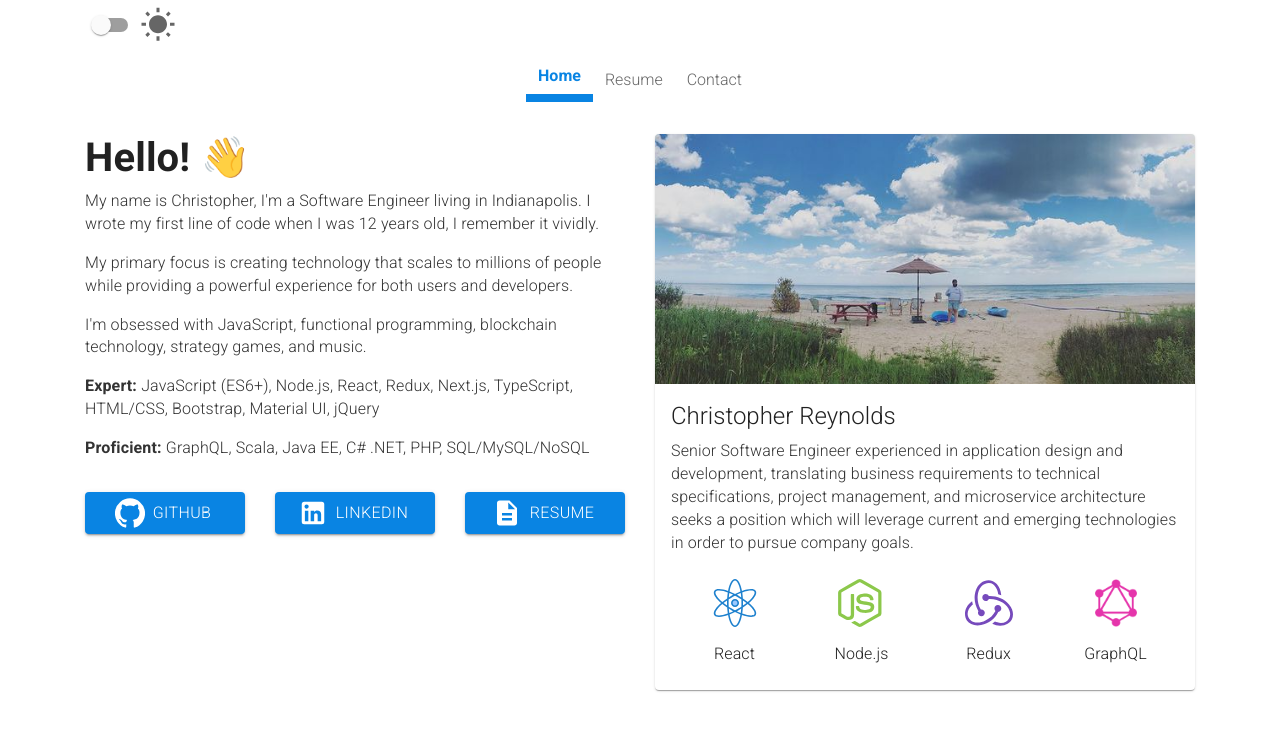
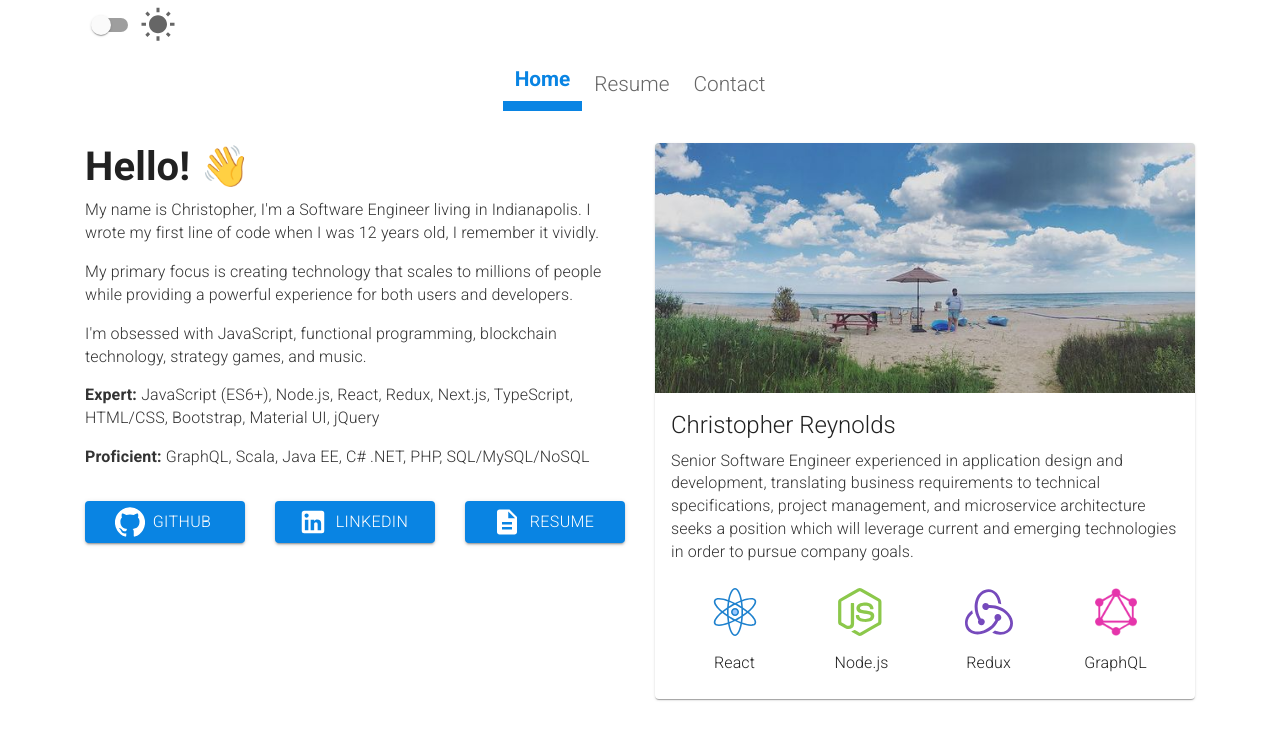
Before and after one commit to christopherrobin/portfolio, a React (Create React App) app: page /hello in a window 1280 px wide. Shown: the top 740 px of the page. Built offline with nearby package versions, Linux system fonts and the light colour scheme.

Commit message:
Navigation menu font needs to be a touch larger to stand out

```diff
--- a/src/components/Navigation.scss
+++ b/src/components/Navigation.scss
@@ -23,6 +23,7 @@
             }
         }
     }
+
     button.btn.btn-secondary {
         transition: width .3s, height .3s, transform .3s;
         transition-timing-function: ease;
@@ -37,4 +38,8 @@
         }
     }
 
+    button.btn.btn-secondary {
+        font-size: 1.3em;
+    }
+
 }
```
